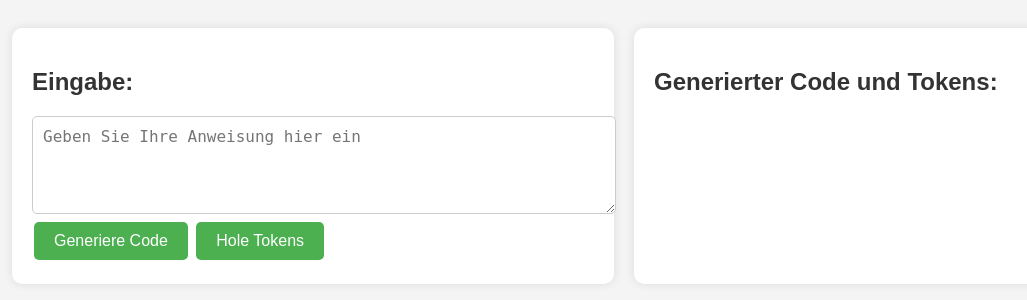
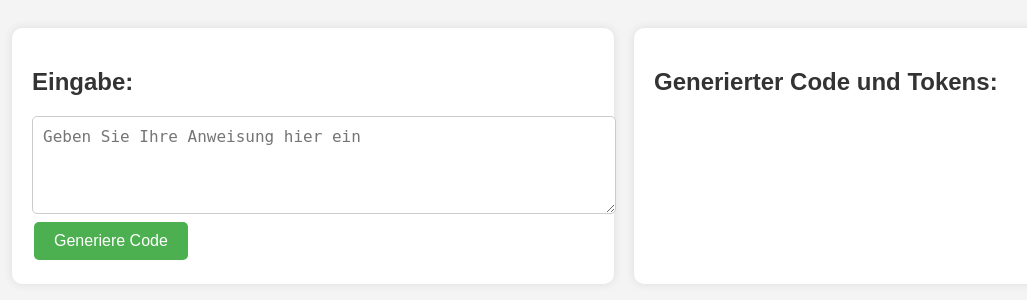
Before and after one commit to ki-tutoren-bayern/CodeInterpreter, a Flask app: page / in a window 1280 px wide. Shown: the top 300 px of the page, without its empty margins (16-1043 px from the left). Run offline with Flask 3, Linux system fonts and the light colour scheme.

Commit message:
Hole Token Button entfernt

```diff
--- a/app.py
+++ b/app.py
@@ -12,13 +12,6 @@ import openai
 openai.api_key = os.environ.get("OPENAI_API_KEY", "Standardwert")
 
 app = Flask(__name__)
-
-# Beispielhafte Liste von Tokens, die Sie anzeigen möchten
-sample_tokens = [
-    ('TokenType1', 'Token1'),
-    ('TokenType2', 'Token2'),
-    # Fügen Sie hier weitere Tokens hinzu, wie sie benötigt werden.
-]
 
 @app.route('/display-tokens', methods=['GET'])
 def display_tokens():
--- a/templates/index.html
+++ b/templates/index.html
@@ -134,7 +134,6 @@
             <h2>Eingabe:</h2>
             <textarea id="inputText" rows="4" placeholder="Geben Sie Ihre Anweisung hier ein"></textarea>
             <button onclick="generateCode()">Generiere Code</button>
-            <button onclick="fetchTokens()">Hole Tokens</button> <!-- Button hinzugefügt, um Tokens abzurufen -->
         </div>
 
         <div class="box">
```
